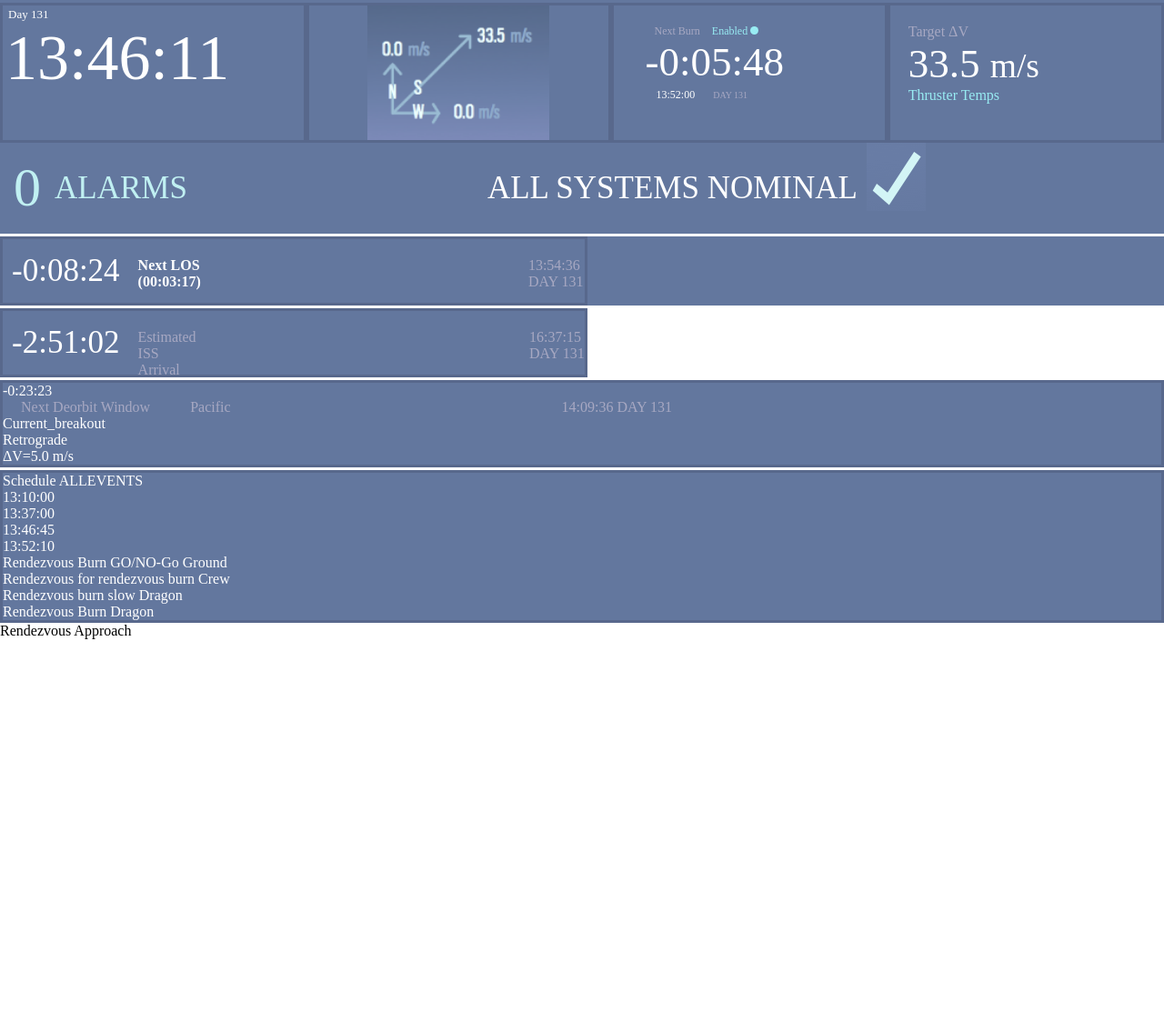
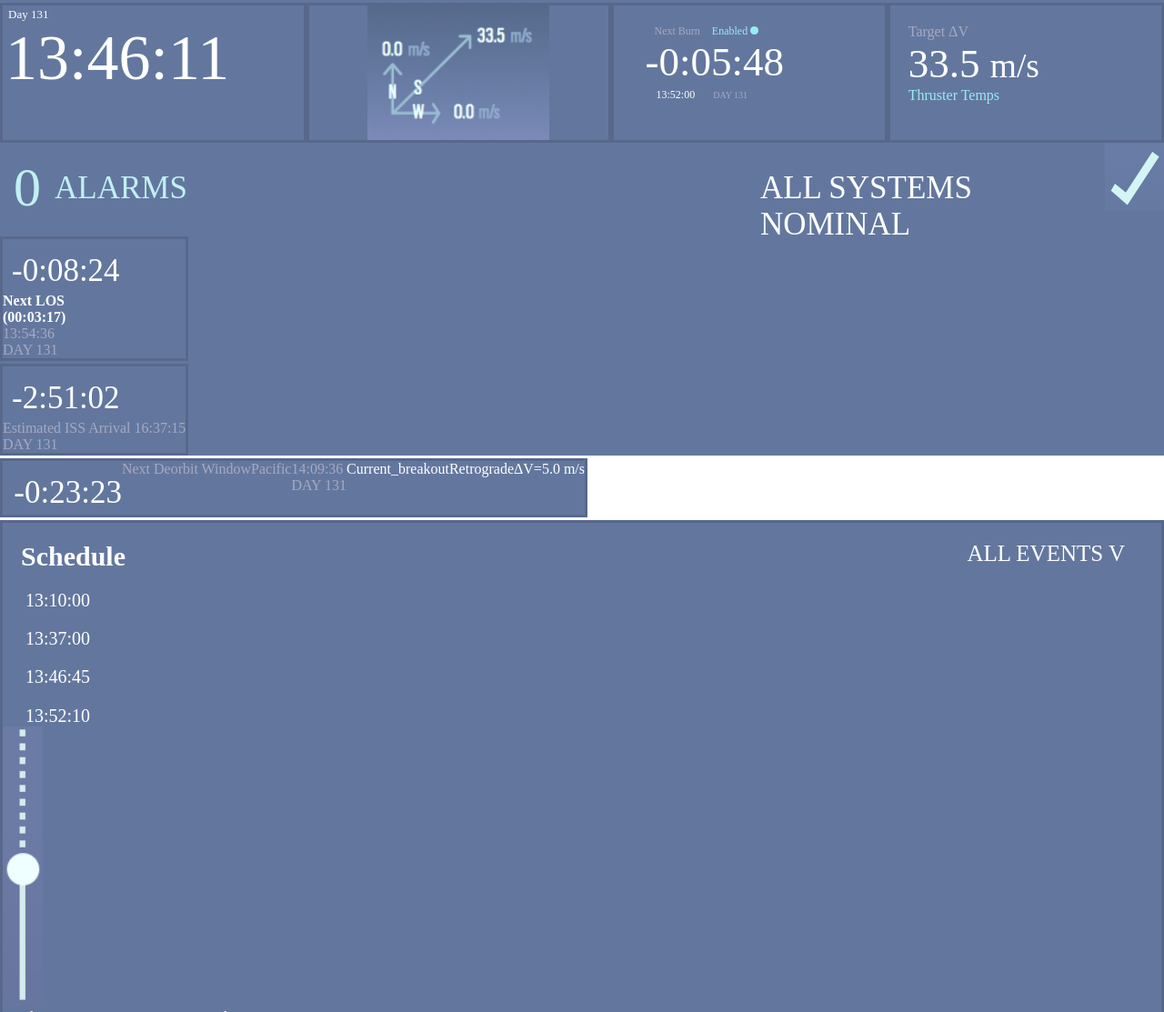
Before and after one commit to norka2233/Eleonora, a plain HTML site: page space-x-1/space-x-1.html in a window 1280 px wide. Shown: the part 1041-2154 px from the top of the page at 91% size. Before the commit the page ends 1744 px from the top, so only its background shows below. Drawn offline with Linux system fonts and the light colour scheme; files whose address does not match are found by name; a web font is replaced by a local one.

Commit message:
"new commit

```diff
--- a/space-x-1/space-x-1.css
+++ b/space-x-1/space-x-1.css
@@ -164,7 +164,7 @@
 .all_systems_nominal {
   justify-content: flex-end;
   font-size: 35px;
-  margin-left: 330px;
+  margin-left: 630px;
   margin-top: 30px;
 }
 
@@ -172,33 +172,71 @@
   margin-left: 10px;
 }
 
-#first_box, #second_box {
+.first_box, .second_box, {
   display: flex;
   height: 70px;
-  width: 50%;
+  width: 100%;
 }
 
-.minus_index_one, .minus_index_two {
+.third_box {
+  width: 50%;
+  display: flex;
+  justify-content: flex-end;
+}
+
+  .minus_index {
   margin-top: 15px;
   margin-left: 10px;
   font-size: 35px;
   height: 44px;
 }
-.next_los_flex, .next_los {
+
+/* .next_los_flex, .next_los {
+
     font-size: 16px;
     margin: 20px;
     height: 13px;
+} */
+
+/* .date_time {
+  /* font-size: 16px;
+  margin-top: 20px;
+  margin-left: 340px; */
+} */
+/* .date_time_day {
+  margin-left: 300px;
+} */ */
+
+.flex_column {
+  display: flex;
+  flex-direction: column;
+  width: 100%;
 }
 
-.date_time {
-  font-size: 16px;
-  margin-top: 20px;
-  margin-left: 340px;
-}
-.date_time_day {
-  margin-left: 300px;
+.flex_row {
+  display: flex;
+  flex-direction: row;
+  width: 100%
 }
 
-#time_index {
-  color: #fff;
+.in_row {
+  display: flex;
+  justify-content: space-between;
+  font-size: 30px;
+  padding: 20px;
+  }
+
+.all_events {
+  font-size: 25px;
+  margin-right: 20px;
 }
+.time_list {
+  display: flex;
+  flex-direction: column;
+  justify-content: space-between;
+  font-size: 20px;
+  padding-left: 25px;
+  height: 150px;
+  width: 100px;
+
+}
--- a/space-x-1/space-x-1.html
+++ b/space-x-1/space-x-1.html
@@ -144,35 +144,38 @@
           ALL SYSTEMS NOMINAL
         </div>
         <div class="sign">
-          <img src="/home/yurii/eli4ka/cursor/Cursor/space-x-1/done_sign.png" alt="done_sign">
+          <img src="done_sign.png" alt="done_sign">
         </div>
     </div>
-    <div id="plan" class="line">
-        <div id="first_box" class="block">
-            <div class="minus_index_one">
+    <div class="line plan flex_row">
+      <div class="flex_column">
+        <div class="first_box block">
+            <div class="minus_index">
               -0:08:24
             </div>
             <div class="next_los_flex">
               <b>Next LOS
-                <br>(00:03:17)</b>
+                <br>(00:03:17)
+              </b>
             </div >
             <span class="date_time">
               13:54:36 <br>DAY 131
             </span>
         </div>
-    </div>
-        <div id="second_box" class="block">
-            <div class="minus_index_two">
+        <div class="second_box block">
+              <div class="minus_index">
                   -2:51:02
               </div>
               <span id="estimated_iss" class="next_los">
                   Estimated ISS Arrival
               </span>
               <span class="date_time">
-              16:37:15 DAY 131
+                  16:37:15 <br>DAY 131
               </span>
             </div>
-        <div id="third_box" class="block">
+        </div>
+      </div>
+        <div class="third_box block">
           <div class="minus_index">
               -0:23:23
           </div>
@@ -183,7 +186,7 @@
               Pacific
           </span>
           <span class="date_time">
-              14:09:36 DAY 131
+              14:09:36 <br>DAY 131
           </span>
           <div class="break_line"></div>
           <div class="current_breakout">
@@ -197,30 +200,35 @@
           </div>
         </div>
       </div>
-    <div id="schedule" class="block">
+    <div class="shedule block">
+      <div class="in_row">
+        <div class="schedule">
+              <b>Schedule</b>
+        </div>
+        <div class="all_events">
+              ALL EVENTS V
+        </div>
+      </div>
+            <!-- <div class="divide_line"></div> -->
+
+      <div class="hours_list">
+        <div class="time_list">
             <div>
-            <span class="schedule">
-              Schedule
-            </span>
-            <span class="all_events">
-              ALLEVENTS
-             </span>
-            <div class="done_sign"></div>
-            <div class="divide_line"></div>
-        </div>
-        <div class="time_list">
-            <div class="time_list">
               13:10:00
             </div>
-            <div class="time_list">
+            <div>
               13:37:00
             </div>
-            <div class="time_list">
+            <div>
               13:46:45
             </div>
-            <div class="time_list">
+            <div>
               13:52:10
             </div>
+        </div>
+        </div>
+        <div class="vertial_line">
+              <img src="vertical_line.png" alt="vertial_line">
         </div>
         <div class="rendez_vous">
             <span>
```
Also changed, not shown: space-x-1/vertical_line.png (added). Lines whose indentation alone changed are shown as unchanged.
